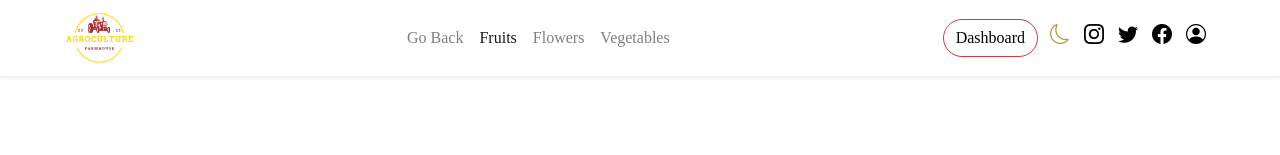
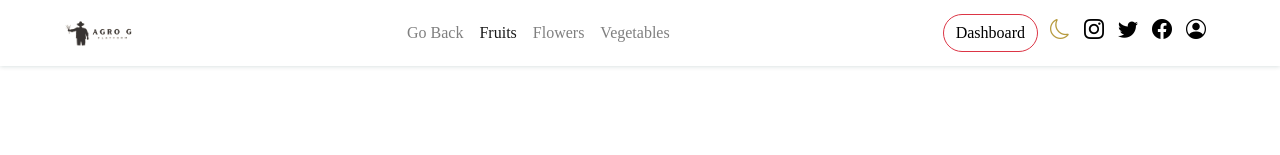
Before and after one commit to kobbyyh/Agro-G, a website: page fruits.html in a window 1280 px wide. Shown: the top 155 px of the page. Drawn offline with nearby package versions, Linux system fonts and the light colour scheme; grey boxes are pictures that could not be loaded.

Commit message:
second commit

```diff
--- a/fruits.html
+++ b/fruits.html
@@ -46,7 +46,7 @@
         <nav class="navbar navbar-expand-lg navbar-light ">
             <div class="navigation container-fluid">
 
-                <img src="./images/agroculture.png" style="width:70px" class="kayybites_logo d-inline-block align-top"
+                <img src="./images/agro_g.png" style="width:70px" class="kayybites_logo d-inline-block align-top"
                     alt="Logo">
 
                 <button class="navbar-toggler" type="button" data-toggle="collapse" data-target="#navbarNav"
```
Also changed, not shown: community forum.html (+1 -1 lines), contact.html (+1 -1 lines), flowers.html (+1 -1 lines), product.html (+1 -1 lines), spring.html (+1 -1 lines), summer.html (+1 -1 lines), vegetables.html (+1 -1 lines), weather forecast.html (+1 -1 lines), winter.html (+1 -1 lines).
